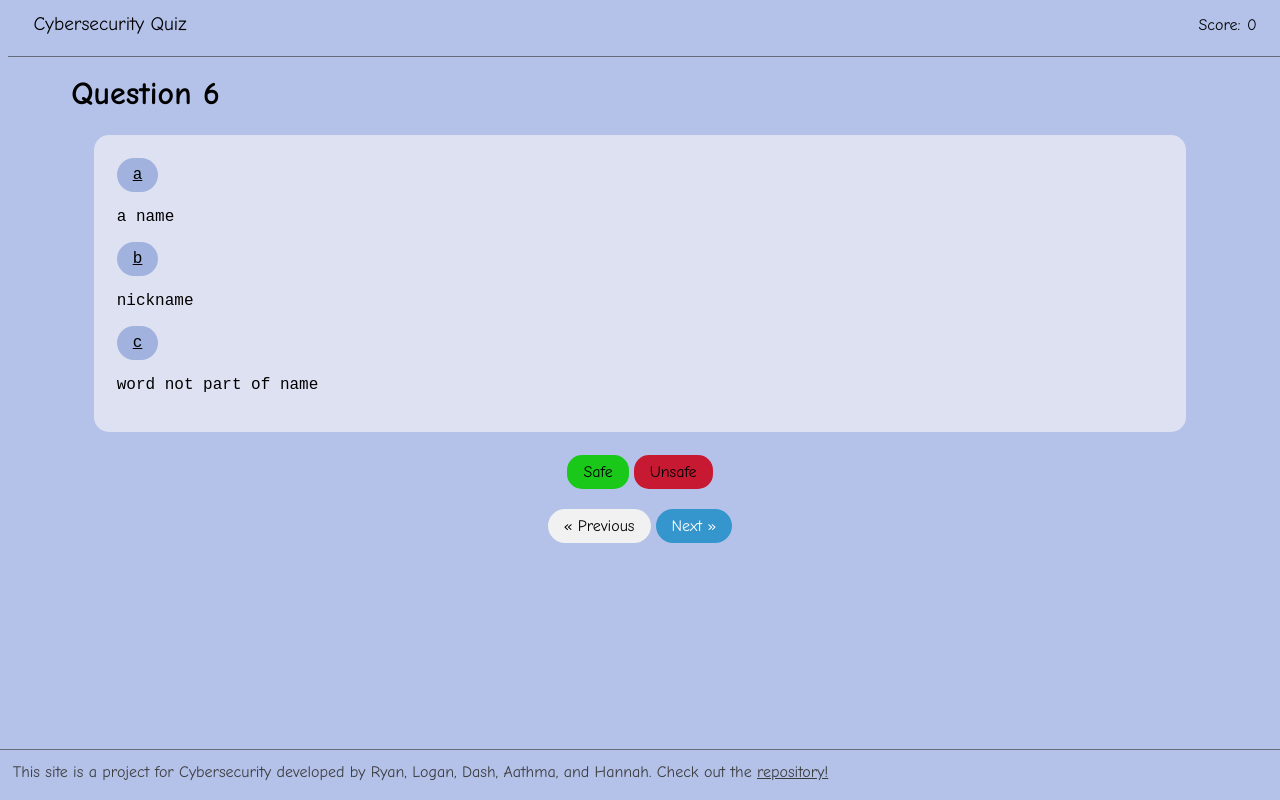
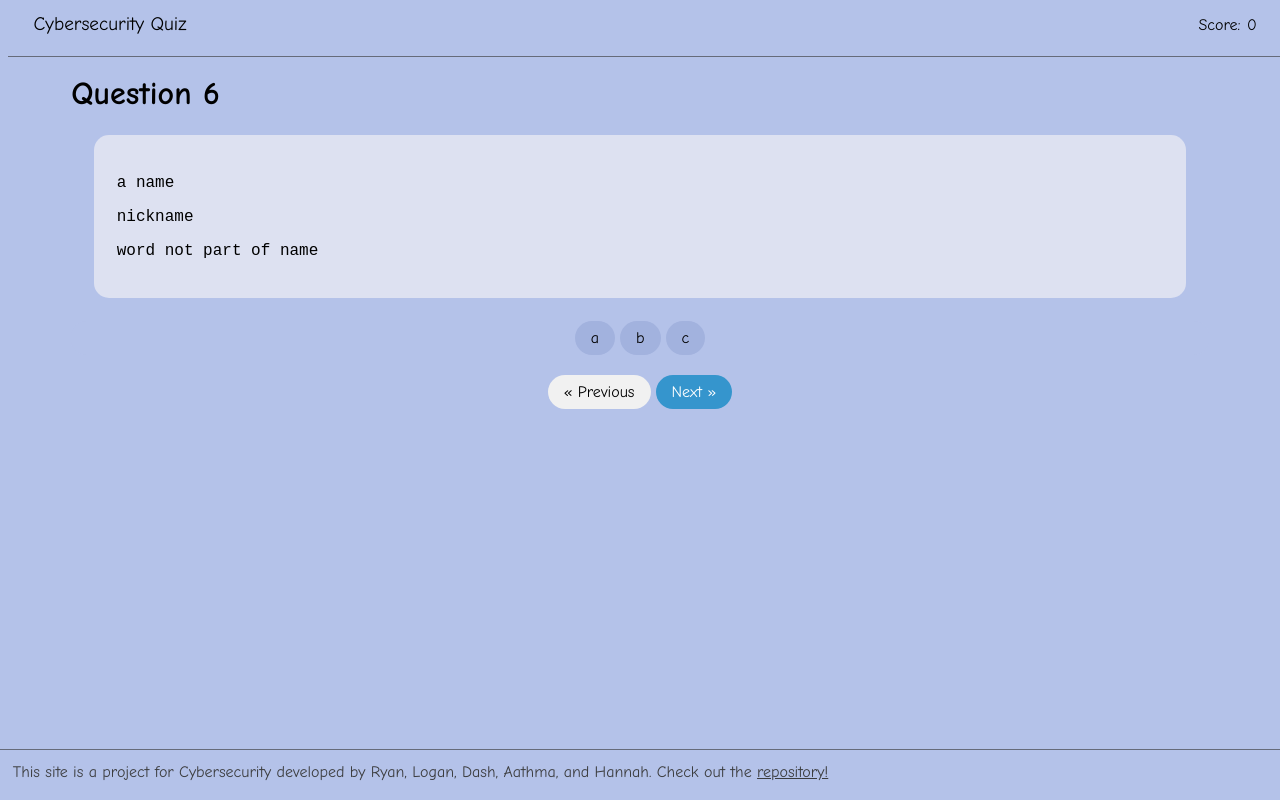
Before and after one commit to nmokey/cybersecurityQuiz, a plain HTML site: page quiz/question6.html in a window 1280 px wide. Drawn offline with Linux system fonts and the light colour scheme.

Commit message:
Implement correct answers adding to score

```diff
--- a/quiz/question6.html
+++ b/quiz/question6.html
@@ -25,19 +25,16 @@
       <h1>Question 6</h1>
 
       <div class="question">
-        <a href="#" class="no button"> a </a>
-
         <p>a name</p>
-        <a href="#" class="no button"> b </a>
-        <p> nickname</p>
-        <a href="#" class="yes button">c </a>
-
+        <p>nickname</p>
         <p>word not part of name</p>
       </div>
 
       <article class="answer">
-        <a href="#" class="right button">Safe</a>
-        <a href="#" class="wrong button">Unsafe</a>
+        <a href="#" class="no button">a</a>
+        <a href="#" class="no button">b</a>
+        <a href="#" class="yes button" onclick="addScore()">c</a>
+
       </article>
     </div>
 
--- a/styles.css
+++ b/styles.css
@@ -17,13 +17,6 @@
     margin-bottom: 75px;
 }
 
-.answer {
-    display: flex;
-    justify-content: center;
-    align-items: center;
-    gap: 5px;
-    margin-bottom: 20px;
-}
 header {
     display: grid;
     font-size: larger;
@@ -97,6 +90,15 @@ footer a {
     text-decoration: underline;
 }
 
+.answer {
+    display: flex;
+    justify-content: center;
+    align-items: center;
+    gap: 5px;
+    margin-bottom: 20px;
+    border-radius: 15px;
+}
+
 img {
     width: 100%;
     display: flex;
```
Also changed, not shown: quiz/question1.html (+2 -3 lines), quiz/question2.html (+1 -1 lines), quiz/question3.html (+1 -2 lines), quiz/question4.html (+1 -1 lines), quiz/question5.html (+1 -1 lines), quiz/question7.html (+3 -5 lines).
